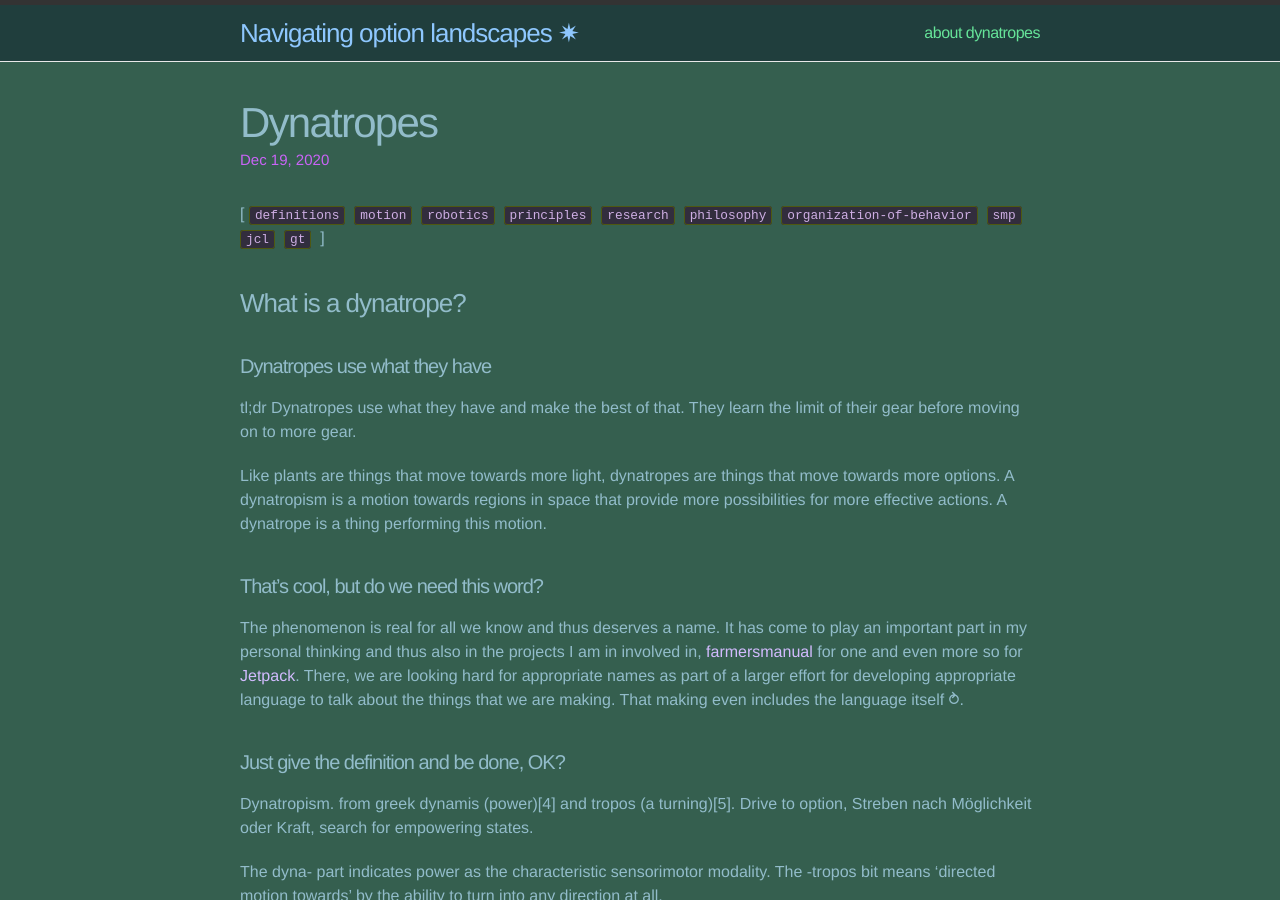
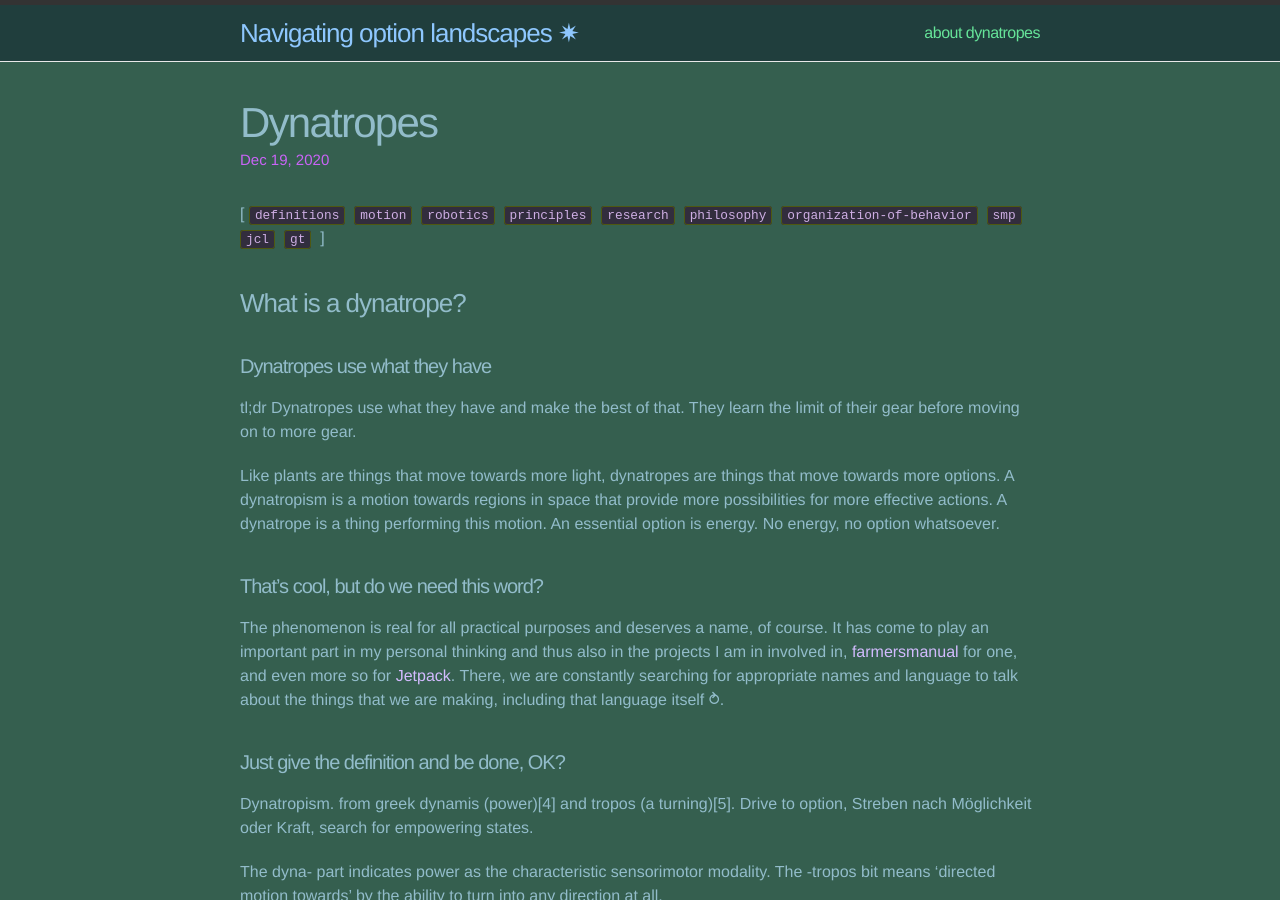
Before and after one commit to x75/x75.github.io, a Jekyll site: the page built from _posts/2020-12-19-dynatropes.md, in a window 1280 px wide and 900 px high. Built offline with Jekyll 4.4.1, drawn with Linux system fonts in a browser that asks for light colours; comment, search, counter and statistics services are not loaded.

Commit message:
updating, needthisword

```diff
--- a/_posts/2020-12-19-dynatropes.md
+++ b/_posts/2020-12-19-dynatropes.md
@@ -15,18 +15,18 @@ the limit of their gear before moving on to more gear.
 Like plants are things that move towards more light, dynatropes are
 things that move towards more options. A dynatropism is a motion
 towards regions in space that provide more possibilities for more
-effective actions. A dynatrope is a thing performing this motion.
+effective actions. A dynatrope is a thing performing this motion. An
+essential option is energy. No energy, no option whatsoever.
 
 #### That's cool, but do we need this word?
 
-The phenomenon is real for all we know and thus deserves a name. It
-has come to play an important part in my personal thinking and thus
-also in the projects I am in involved in,
-[farmersmanual](https://web.fm) for one and even more so for
-[Jetpack](https://jetpack.cl). There, we are looking hard for
-appropriate names as part of a larger effort for developing
-appropriate language to talk about the things that we are making.
-That making even includes the language itself ⥁.
+The phenomenon is real for all practical purposes and deserves a name,
+of course. It has come to play an important part in my personal
+thinking and thus also in the projects I am in involved in,
+[farmersmanual](https://web.fm) for one, and even more so for
+[Jetpack](https://jetpack.cl). There, we are constantly searching for
+appropriate names and language to talk about the things that we are
+making, including that language itself ⥁.
 #### Just give the definition and be done, OK?
 
 Dynatropism. from greek dynamis (power)[4] and tropos (a
```
